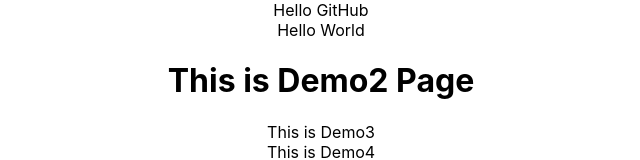
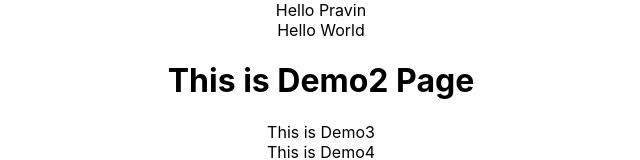
Before and after one commit to Pravin-1911/First-project, a React (Create React App) app: page / in a window 1280 px wide. Shown: the top 160 px of the page, without its empty margins (319-959 px from the left). Built offline with nearby package versions, Linux system fonts and the light colour scheme.

Commit message:
Minor chnage

```diff
--- a/src/Demo.js
+++ b/src/Demo.js
@@ -1,7 +1,7 @@
 import React from "react";
 
 const Demo = () => {
-  return <div>Hello GitHub</div>;
+  return <div>Hello Pravin</div>;
 };
 
 export default Demo;
```
